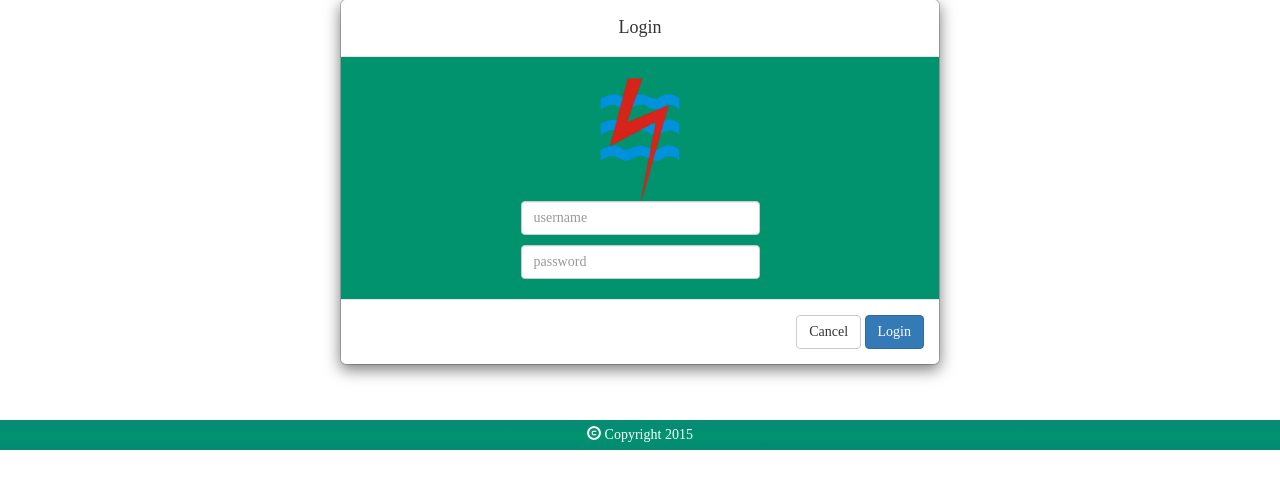
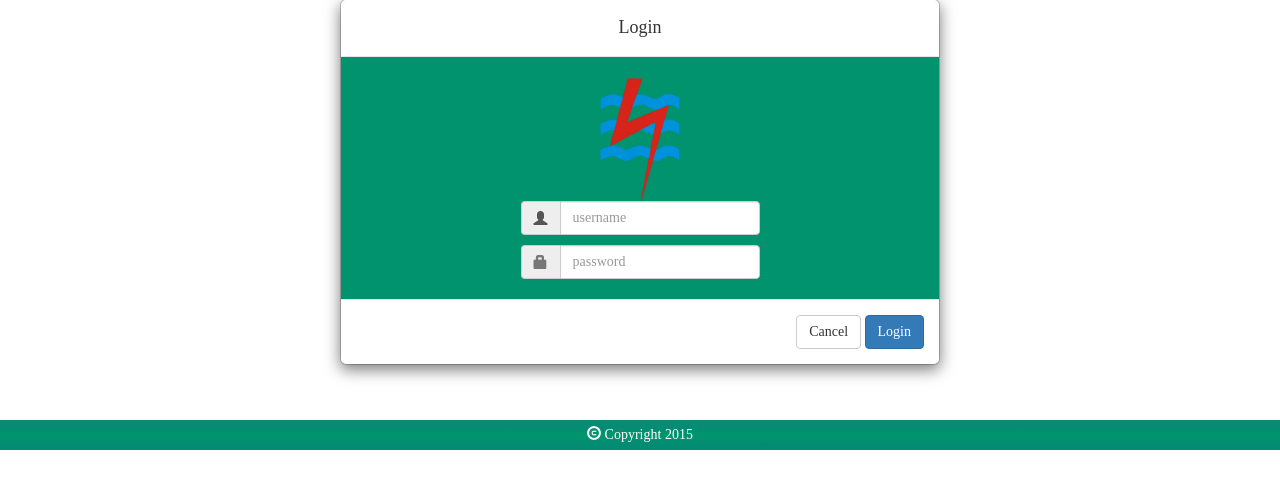
Before and after one commit to israjHaliri/php-prototype-eproc, a PHP site: page /public/login.php in a window 1280 px wide; the page is wider, and only the part inside the window is pictured. Shown: the part 150-639 px from the top of that part. Run offline with PHP 8.4, Linux system fonts and the light colour scheme.

Commit message:
add login php

```diff
--- a/assets/css/custom.css
+++ b/assets/css/custom.css
@@ -297,7 +297,7 @@ ul{
 	font-size: 14px;
 	color: #777;
 }
-#myModal input{
+#myModal .input-group{
 	margin: 5px 0px;
 }
 #myModal .modal-body{
--- a/public/index.php
+++ b/public/index.php
@@ -91,7 +91,7 @@ if(isset($_SESSION['admin'])){
 					</div>
 					<div class="col-md-5"><img src="../assets/image/cs.png"></div>
 					<div class="col-md-4">
-						<h2>Important !</h2>
+						<h2>Eproc</h2>
 						<p>
 							LPSE is organisation is organisationis organisationis organisationis organisation
 							is organisationis organisationis organisationis organisationis organisationis organisation.is organisationis organisationis organisationis organisationis organisationis organisation.organisation.is organisationis organisationis.
--- a/public/login.php
+++ b/public/login.php
@@ -86,14 +86,6 @@ if(isset($_SESSION['admin'])){
 									<li><a href="register.html" class="btn btn-default">Supplier Registration</a></li>
 									<li><a href="contact-us.html" class="btn btn-default">Contact Us</a></li>
 									<li><a href="" data-toggle="modal" data-target="#myModal" class="btn btn-default">Login</a></li>
-									<!-- <li class="dropdown">
-										<a href="#" class="dropdown-toggle btn btn-default" data-toggle="dropdown" role="button" aria-expanded="false">Login&nbsp;<span class="caret"></span></a>
-										<ul class="dropdown-menu" role="menu">
-											<li><a href="" data-toggle="modal" data-target="#myModal">Option1</a></li>
-											<li class="divider"></li>
-											<li><a href="" >Option2</a></li>
-										</ul>
-									</li> -->
 								</ul>
 							</div><!-- /.navbar-collapse -->
 						</div><!-- /.container-fluid -->
@@ -118,11 +110,17 @@ if(isset($_SESSION['admin'])){
 									<img src="../assets/image/logopln.png" class="img-circle">
 								</div>
 								<div class="col-md-12">
+									<div class="input-group">
+										<span class="input-group-addon"><span class="glyphicon glyphicon-user"></span></span>
 										<input type="text" class="form-control" name="username" placeholder="username">
+									</div>
 								</div>
 								<br>
 								<div class="col-md-12">
+									<div class="input-group">
+										<span class="input-group-addon"><span class="glyphicon glyphicon-lock"></span></span>
 										<input type="text" class="form-control" name="password" placeholder="password">
+									</div>
 								</div>
 							</div>
 							<div class="col-md-3"></div>
```
Also changed, not shown: admin/index.php (+9 -7 lines).
